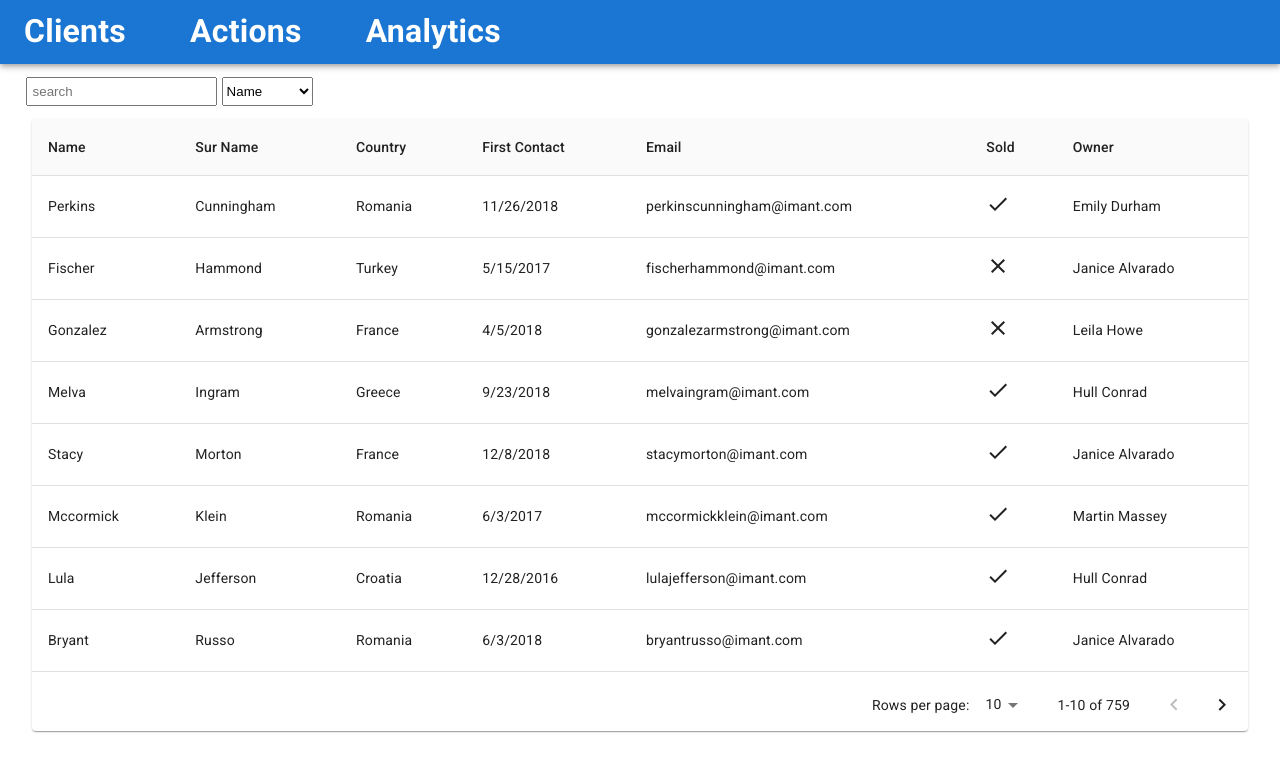
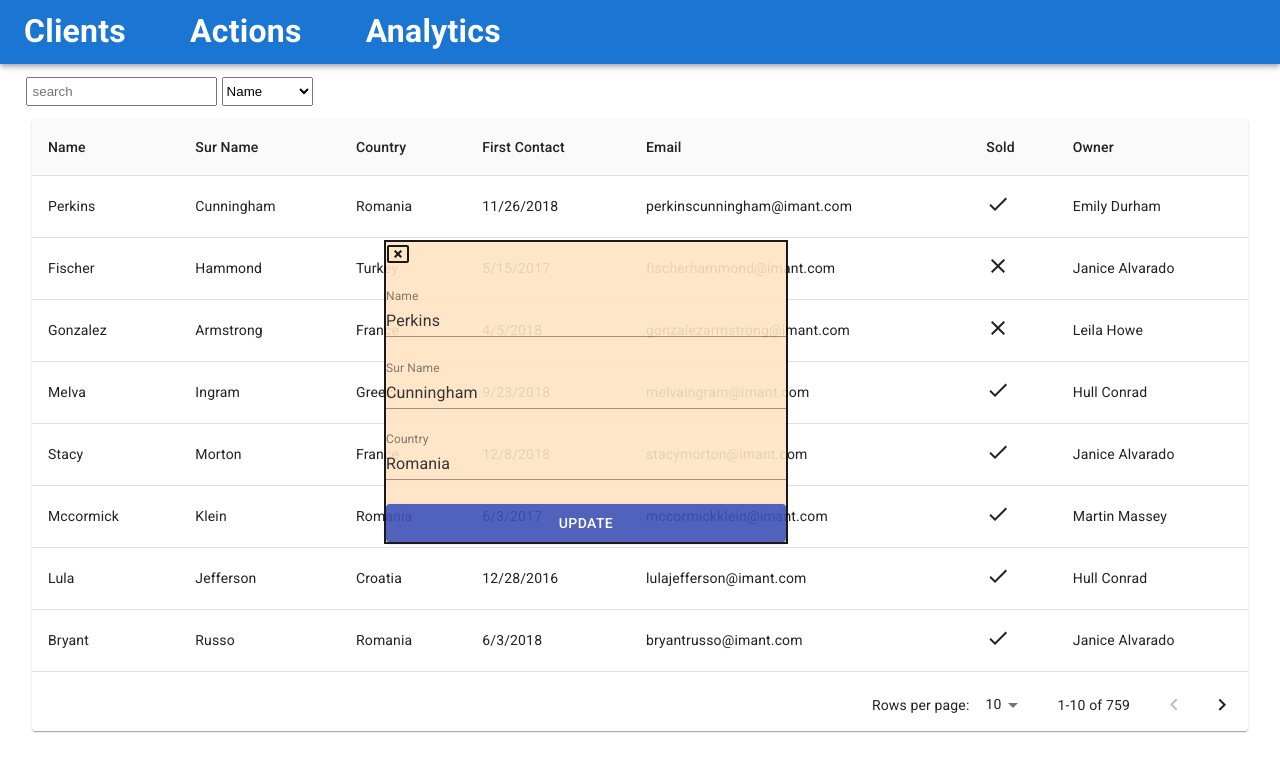
Before and after one commit to eitangueron/CRM, a React app: page /clients in a window 1280 px wide. Both pictures are taken after a click on the checkbox 640 px from the left and 206 px from the top of the page. Shown: the top 772 px of the page. Built offline with nearby package versions, Linux system fonts and the light colour scheme.

Commit message:
added update tab - no usage of mobx is bad - check arc

```diff
--- a/src/components/clients/clients.jsx
+++ b/src/components/clients/clients.jsx
@@ -4,7 +4,6 @@ import clientsData from '../../data'
 // inject("ClientsDATA")
 import StickyHeadTable from './clientsTable'
 import '../styles/clientsPage.css'
-import UpdateClient from './updateClient';
 
 const comp1 =  (observer((props) => {
 
@@ -23,7 +22,6 @@ const comp1 =  (observer((props) => {
             </div>
             <div id="clients-table">
                 <StickyHeadTable />
-                {/* <UpdateClient /> */}
             </div>
         </div>
     )
--- a/src/components/clients/clientsTable.jsx
+++ b/src/components/clients/clientsTable.jsx
@@ -1,4 +1,4 @@
-import React from 'react';
+import React, {useState} from 'react';
 import clientsData from '../../data'
 import { makeStyles } from '@material-ui/core/styles';
 import Paper from '@material-ui/core/Paper';
@@ -11,7 +11,7 @@ import TablePagination from '@material-ui/core/TablePagination';
 import TableRow from '@material-ui/core/TableRow';
 import DoneIcon from '@material-ui/icons/Done';
 import CloseIcon from '@material-ui/icons/Close';
-
+import UpdateClient from './updateClient';
 
 function GetFormattedDate(date) {
     var todayTime = new Date(date)
@@ -81,10 +81,16 @@ export default function StickyHeadTable() {
   };
 
   const getUserData = (user) => {
-    alert("This user is: " + user.name + ' ' + user.surName + user.id)
+    setClient(user)
+    setUpdateClientTab(true)
+    // alert("This user is: " + user.name + ' ' + user.surName + user.id)
   }
 
+  const [updateClientTab , setUpdateClientTab] = useState(false)
+  const [client, setClient] = useState('')
+
   return (
+    <div id="full-table">
       <Paper className={classes.root} id="table">
         <TableContainer className={classes.container}>
           <Table stickyHeader aria-label="sticky table">
@@ -129,5 +135,7 @@ export default function StickyHeadTable() {
           onChangeRowsPerPage={handleChangeRowsPerPage}
         />
       </Paper>
+      { updateClientTab ? <UpdateClient client={client} setUpdateClientTab={setUpdateClientTab}/> : null }
+    </div>
   );
 }
--- a/src/components/clients/updateClient.jsx
+++ b/src/components/clients/updateClient.jsx
@@ -14,24 +14,31 @@ const useStyles = makeStyles((theme) => ({
         border:'solid black 2px'
     },
     button:{
-        fontSize: 12
+        width: '90%',
+        justifySelf: 'center',
+        marginBottom: '2%',
+        marginTop: '1%',
     },
     inputTab:{
-        display:'block',
+        width: '80%',
+        justifySelf: 'center'
+    },
+    updateBox:{
+        display:'grid',
     }
   },
 }));
 
-export default function UpdateClient() {
+export default function UpdateClient(props) {
   const classes = useStyles();
 
   return (
       <div className="update-box">
-        <CancelPresentationIcon className={classes.button} />  <br/>
-        <TextField id="nameUpdateInput" label="Name" className={classes.inputTab}/> <br/>
-        <TextField id="surNameUpdateInput" label="Sur Name" className={classes.inputTab}/> <br/>
-        <TextField id="countryUpdateInput" label="Country" className={classes.inputTab}/> <br/>
-        <Button variant="contained" color="primary">Update</Button>
+        <CancelPresentationIcon onClick={() => props.setUpdateClientTab(false)}/>  <br/>
+        <TextField id="nameUpdateInput" label="Name" value={props.client.name} className={classes.inputTab}/> <br/>
+        <TextField id="surNameUpdateInput" label="Sur Name" value={props.client.surName} className={classes.inputTab}/> <br/>
+        <TextField id="countryUpdateInput" label="Country" value={props.client.country} className={classes.inputTab}/> <br/>
+        <Button variant="contained" color="primary" className={classes.button} >Update</Button>
       </div>
   );
 }
--- a/src/components/styles/clientsPage.css
+++ b/src/components/styles/clientsPage.css
@@ -30,6 +30,13 @@
     justify-self: center;
     width: 400px;
     height:300px;
+    display: grid;
+    position: absolute;
+    top: 30%;
+    left: 30%;
+    background: bisque;
+    opacity: 0.9;
+    color: black
 }
 
 .update-box input{
```
Lines whose indentation alone changed are shown as unchanged.
